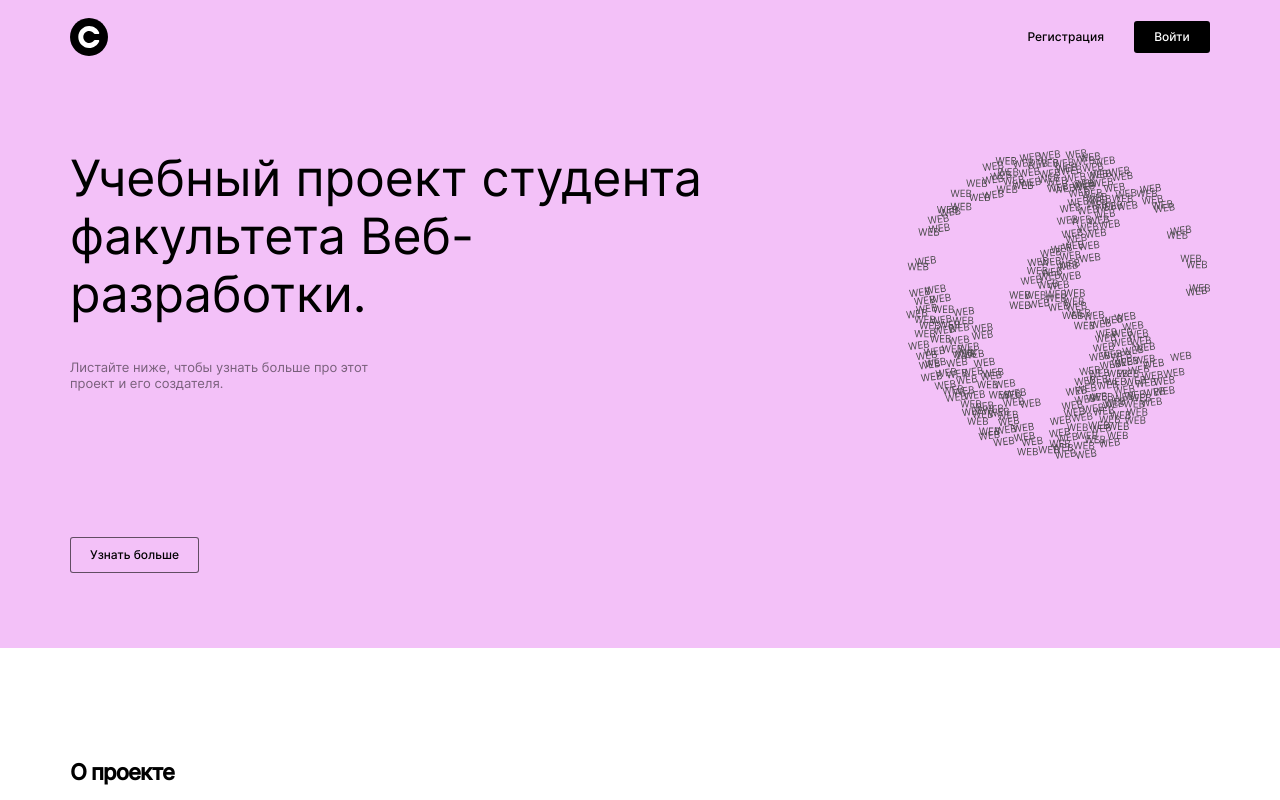
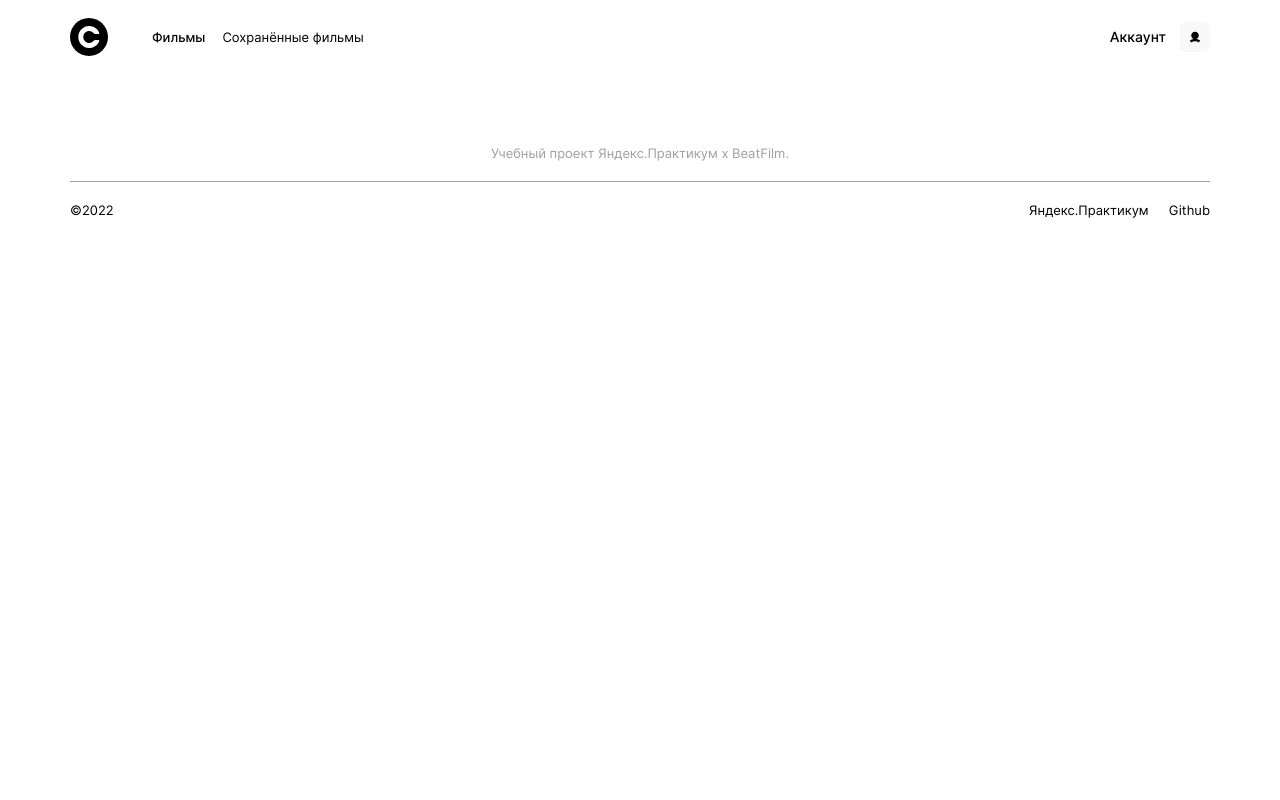
Before and after one commit to rutaizm/movies-explorer-frontend, a React (Create React App) app: page /movies in a window 1280 px wide. Shown: the top 800 px of the page. Built offline with nearby package versions, Linux system fonts and the light colour scheme.

Commit message:
navigation added

```diff
--- a/src/components/App/App.js
+++ b/src/components/App/App.js
@@ -1,11 +1,11 @@
 
-// import { Route } from 'react-router-dom';
+import { Route } from 'react-router-dom';
 import Footer from '../Footer/Footer';
 // import Login from '../Login';
 // import Register from '../Register';
 import Header from '../Header/Header';
 import Main from '../Main/Main';
-// import Movies from '../Movies';
+import Movies from '../Movies/Movies';
 // import SavedMovies from '../SavedMovies';
 // import Profile from '../Profile';
 import './App.css';
@@ -13,13 +13,17 @@ import './App.css';
 function App() {
   return (
     <div className="app">
-      <Header/>
-       {/* <Route exact path="/"> */}
+       <Route exact path="/">
+        <Header page="main"/>
         <Main/>
-      {/* </Route> */}
-      {/* <Route path="/movies">
-        <Movies/>
+        <Footer/>
       </Route>
+       <Route path="/movies">
+        <Header/>
+        {/* <Movies/> */}
+        <Footer/>
+      </Route>
+      {/*
       <Route path="/saved-movies">
         <SavedMovies/>
       </Route>
@@ -32,7 +36,7 @@ function App() {
       <Route path="/signup">
         <Register/>
       </Route>*/}
-      <Footer/>
+
     </div>
   );
 }
--- a/src/components/Footer/Footer.css
+++ b/src/components/Footer/Footer.css
@@ -17,6 +17,7 @@
     display: flex;
     justify-content: space-between;
     align-items: baseline;
+    padding-top: 4px;
 }
 
 .footer__list {
--- a/src/components/Header/Header.css
+++ b/src/components/Header/Header.css
@@ -1,9 +1,12 @@
 .header {
+    display: flex;
+    align-items: center;
+    justify-content: space-between;
+    min-height: 74px;
+}
+
+.header__pink{
     background-color: #F3C1F8;
-    display: flex;
-    justify-content: space-between;
-    align-items: center;
-    min-height: 74px;
 }
 
 .header__logo {
--- a/src/components/Header/Header.js
+++ b/src/components/Header/Header.js
@@ -1,14 +1,22 @@
 import './Header.css';
 import { ReactComponent as Logo }from '../../images/logo.svg';
 import EntryButton from './EntryButton/EntryButton';
+import Navigation from '../Navigation/Navigation';
 
 
-function Header() {
+function Header({page}) {
+  if(page) {
     return (
-      <header className='header'>
-        <Logo className='header__logo' alt='логотип в шапке сайта'/>
-        <EntryButton/>
-      </header>
+        <header className='header header__pink'>
+          <Logo className='header__logo' alt='логотип в шапке сайта'/>
+          <EntryButton/>
+        </header>
+      );
+    }
+      return (
+        <header className='header'>
+          <Navigation/>
+        </header>
     );
 }
 
--- /dev/null
+++ b/src/components/Movies/Movies.js
@@ -0,0 +1,10 @@
+// import Navigation from '../Navigation/Navigation.js';
+
+
+// function Movies() {
+//     return(
+
+//     )
+// }
+
+// export default Movies;
--- /dev/null
+++ b/src/components/Navigation/Navigation.css
@@ -0,0 +1,51 @@
+.navigation {
+    display: flex;
+    flex-direction: row;
+    justify-content: space-between;
+}
+
+.navigation__links {
+    display: flex;
+    flex-direction: row;
+    align-items: center;
+}
+
+.navigation__profile {
+    display: flex;
+    flex-direction: row;
+    align-items: center;
+    padding-right: 70px;
+    box-sizing: border-box;
+}
+
+.navigation__movies {
+    font-weight: 500;
+    font-size: 13px;
+    line-height: 18px;
+    margin-left: 44px;
+}
+
+.navigation__saved-movies {
+    font-weight: 400;
+    font-size: 13px;
+    line-height: 18px;
+    margin-left: 17px;
+}
+
+.navigation__account {
+    font-weight: 500;
+    font-size: 14px;
+    line-height: 16px;
+    margin-right: 14px;
+}
+
+.navigation__icon{
+    width: 30px;
+    height: 30px;
+    background-position: center;
+    background-repeat: no-repeat;
+    background-color: #F9F9F9;
+    background-image: url(../../images/icon.svg);
+    border-radius: 6px;
+    border-color: transparent;
+}
--- /dev/null
+++ b/src/components/Navigation/Navigation.js
@@ -0,0 +1,20 @@
+import './Navigation.css';
+import { ReactComponent as Logo }from '../../images/logo.svg';
+
+function Navigation() {
+    return(
+        <>
+            <nav className='navigation__links'>
+                <Logo className='header__logo'/>
+                <div className='navigation__movies'>Фильмы</div>
+                <div className='navigation__saved-movies'>Сохранённые фильмы</div>
+            </nav>
+            <nav className='navigation__profile'>
+                <div className='navigation__account'>Аккаунт</div>
+                <div className='navigation__icon'></div>
+            </nav>
+        </>
+    )
+}
+
+export default Navigation;
```
Also changed, not shown: src/images/icon.svg (added).
